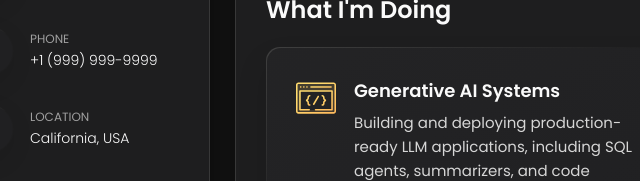
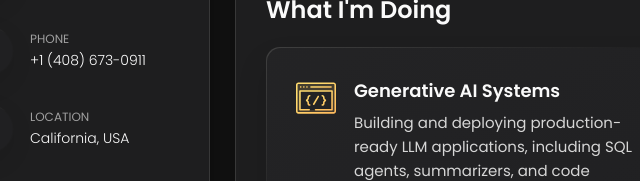
Before and after one commit to Bhanutejagiddaluru/GenAI, a website: page index.html in a window 1280 px wide. Shown: the part 449-630 px from the top of the page, 105-745 px from the left. Drawn offline with nearby package versions, Linux system fonts and the light colour scheme.

Commit message:
Update index.html

```diff
--- a/index.html
+++ b/index.html
@@ -93,7 +93,7 @@
             <div class="contact-info">
               <p class="contact-title">Phone</p>
 
-              <a href="tel:+14086730911" class="contact-link">+1 (999) 999-9999</a>
+              <a href="tel:+14086730911" class="contact-link">+1 (408) 673-0911</a>
             </div>
 
           </li>
```
